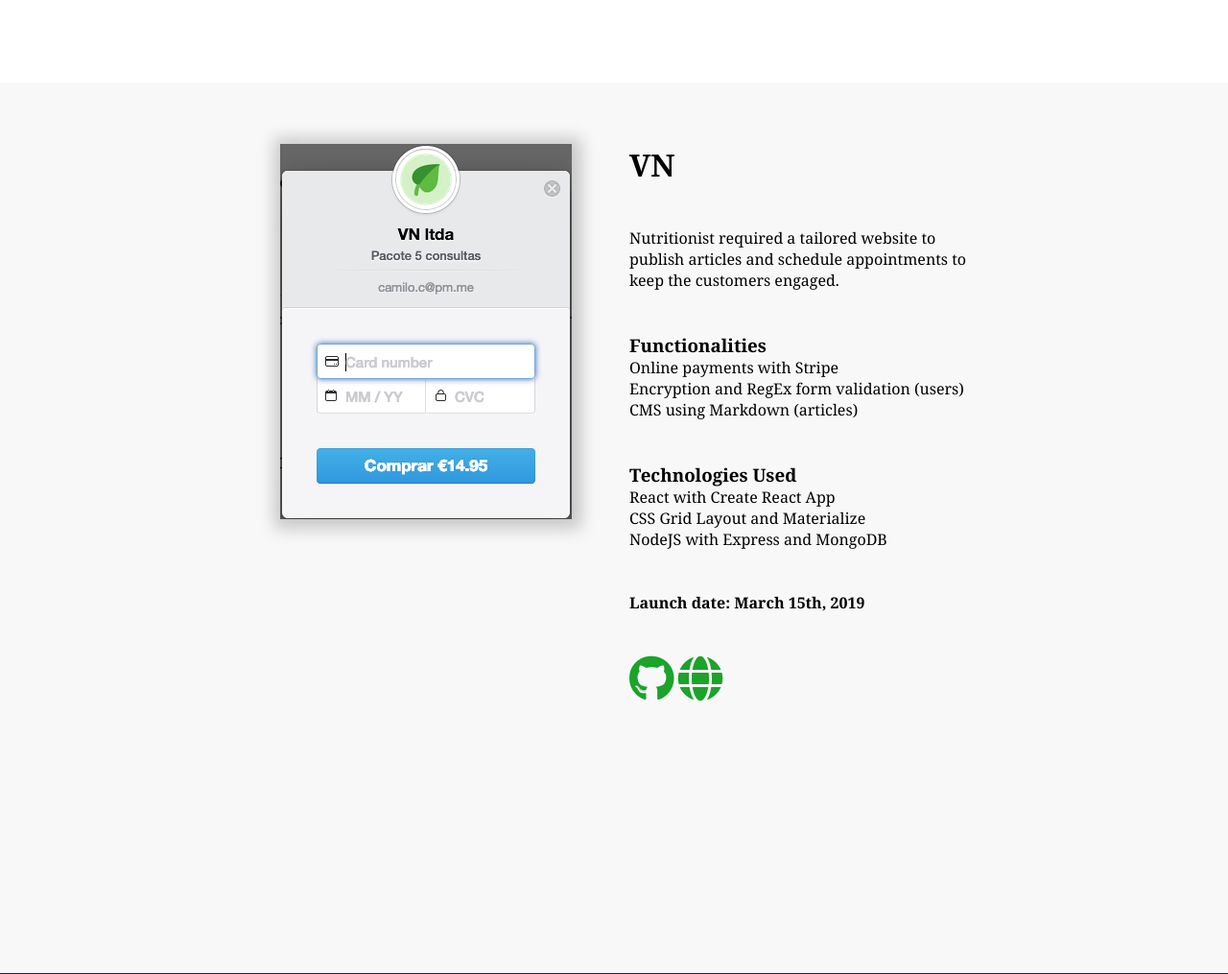
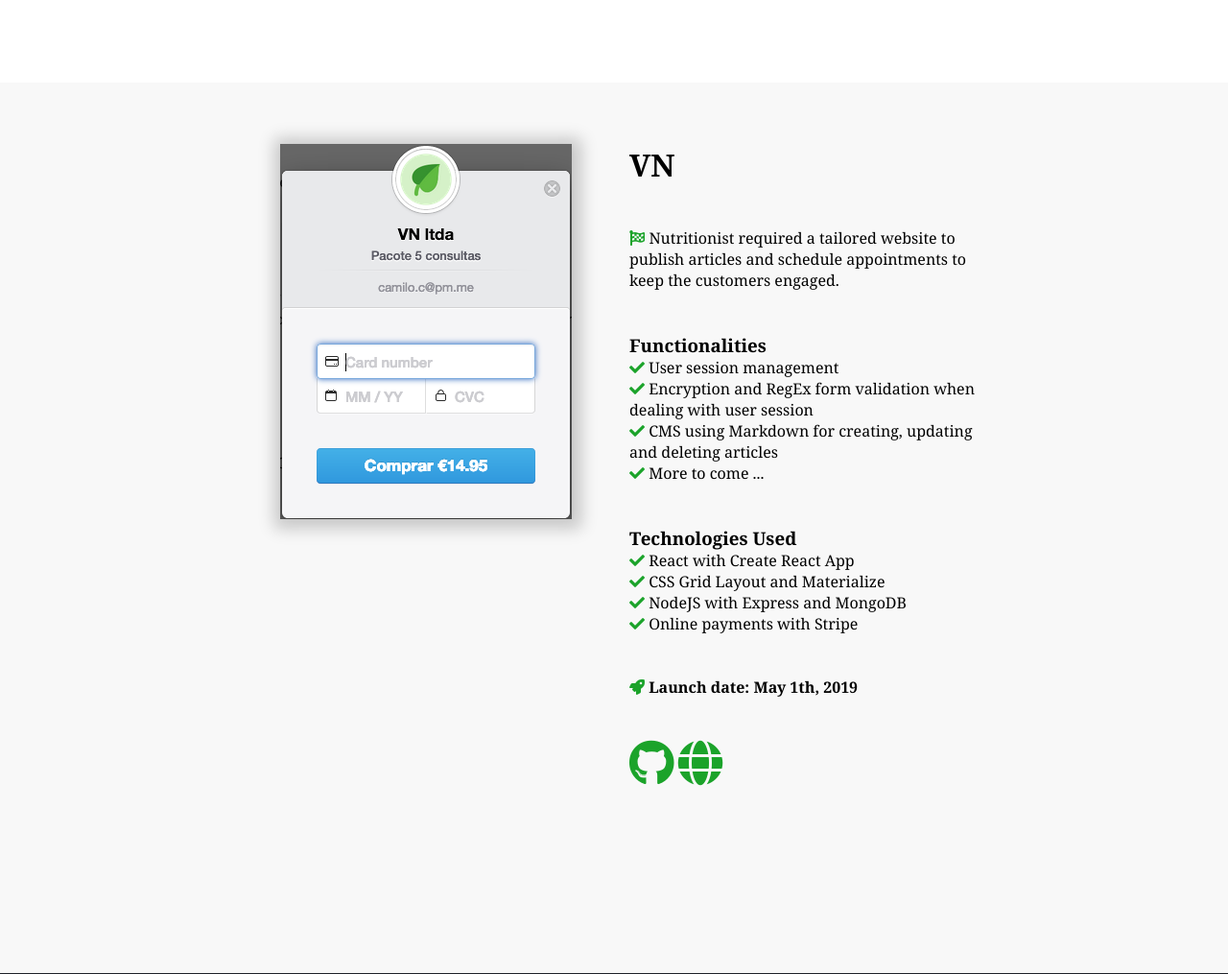
Before and after one commit to Kmelow/devweb, a PHP site: page / in a window 1280 px wide. Shown: the part 714-1729 px from the top of the page at 96% size. Run offline with PHP 8.4, Linux system fonts and the light colour scheme; some libraries are stand-ins or nearby versions.

Commit message:
Added FA icons to project description

```diff
--- a/home.html
+++ b/home.html
@@ -60,23 +60,25 @@
 				<div class="proj-desc" id="p1-desc">
 					<h1 class="proj-title">VN</h1>
 					<br></br>
-					<p>Nutritionist required a tailored website to publish articles and schedule appointments to keep the customers engaged.</p>
+					<p><i class="fas fa-flag-checkered"></i> Nutritionist required a tailored website to publish articles and schedule appointments to keep the customers engaged.</p>
 					<br></br>
 					<h3>Functionalities</h3>
 					<ul>
-						<li>Online payments with Stripe</li>
-						<li>Encryption and RegEx form validation (users)</li>
-						<li>CMS using Markdown (articles)</li>
+						<li><i class="fas fa-check"></i> User session management</li>
+						<li><i class="fas fa-check"></i> Encryption and RegEx form validation when dealing with user session</li>
+						<li><i class="fas fa-check"></i> CMS using Markdown for creating, updating and deleting articles</li>
+						<li><i class="fas fa-check"></i> More to come ...</li>
 					</ul>
 					<br></br>
 					<h3>Technologies Used</h3>
 					<ul>
-						<li>React with Create React App</li>
-						<li>CSS Grid Layout and Materialize</li>
-						<li>NodeJS with Express and MongoDB</li>
+						<li><i class="fas fa-check"></i> React with Create React App</li>
+						<li><i class="fas fa-check"></i> CSS Grid Layout and Materialize</li>
+						<li><i class="fas fa-check"></i> NodeJS with Express and MongoDB</li>
+						<li><i class="fas fa-check"></i> Online payments with Stripe</li>
 					</ul>
 					<br></br>
-					<p><b>Launch date: March 15th, 2019</b></p>
+					<p><b><i class="fas fa-rocket"></i> Launch date: May 1th, 2019</b></p>
 					<br></br>
 					<a href="https://github.com/Kmelow" target="_blank" class="tooltip">
 						<i class="fab fa-3x fa-github"></i>
--- a/style.css
+++ b/style.css
@@ -106,12 +106,10 @@
 	align-items: start;
 	grid-template-columns: 1fr 360px 1fr;
 	grid-template-areas:
+	". p1-desc ."
 	". p1-img ."
-	". p1-desc ."
-	". p2-img ."
 	". p2-desc ."
-	". p3-img ."
-	". p3-desc .";
+	". p2-img .";
 }
 .proj-img {
 	align-content: end;
@@ -171,9 +169,6 @@
 	width: 100%;
 	text-align: center;
 	background-color: var(--shadow);
-	/* border-style: solid; */
-	/* border-width: 1px; */
-	/* border-color: var(--shadow); */
 	text-align: center;
 	padding: 10px 5px;
 }
```
